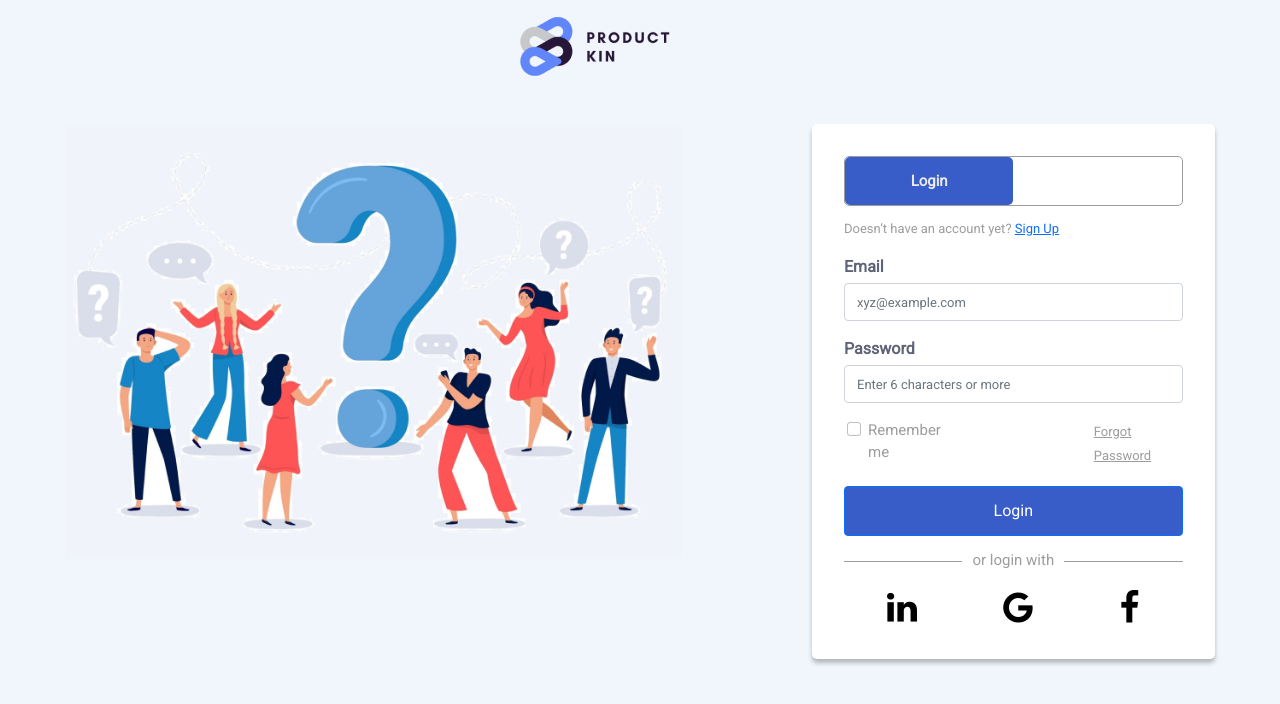
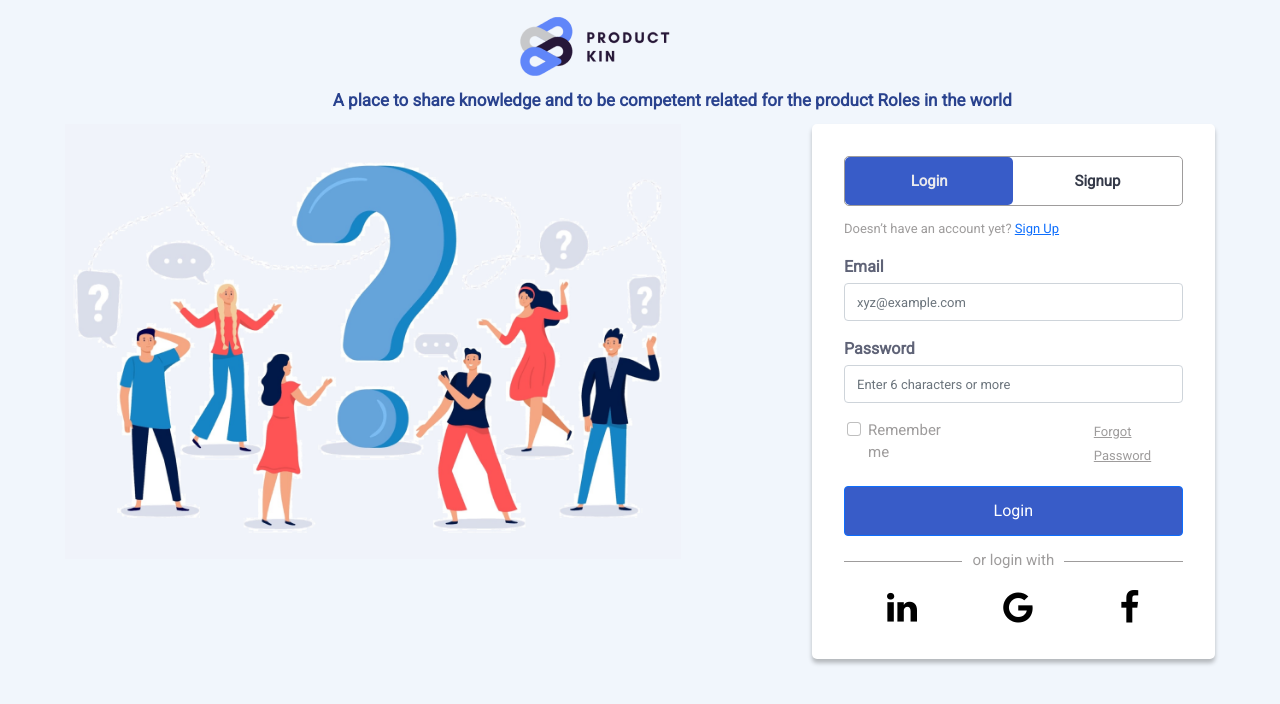
Before and after one commit to pswaldia/product-kin, a React (Create React App) app: page / in a window 1280 px wide. Shown: the top 704 px of the page. Built offline with nearby package versions, Linux system fonts and the light colour scheme.

Commit message:
updated toggle button

```diff
--- a/src/components/authentiication/Authentication.jsx
+++ b/src/components/authentiication/Authentication.jsx
@@ -1,14 +1,18 @@
 import React from 'react'
 import logo from '../../resources/logo.png'
 import Illustration from '../../resources/Illustration.png'
+
 export default function Authentication() {
+    const [checked, setChecked] = React.useState(true);
     return (
         <>
+
             <div className="container-fluid">
 
                 <div className="img mt-3">
                     <img src={logo} alt=""/>
                 </div>
+                <p id="banner">A place to share knowledge and to be competent related for the product Roles in the world</p>
 
                 <div className="row justify-content-around mt-5">
 
@@ -18,9 +22,14 @@ export default function Authentication() {
 
                     <div className="col-4 form-main">
                         <form>
-                        <input type="checkbox" className="btn-main "  />
-                        <div className="login">
-                            <p>Doesn’t have an account yet? <a href="">Sign Up</a></p>
+
+                        <input type="checkbox" className="btn-main checked={checked}"  />
+
+
+
+                       <div className="login">
+                            <p>Doesn’t have an account yet? <a href="onClick={() => {setChecked(old => !old)}}" >Sign Up</a></p>
+
                             <div className="form-group mt-3">
                                 <label htmlFor="exampleInputEmail1">Email</label>
                                 <input type="email" className="form-control" id="exampleInputEmail1"  placeholder="xyz@example.com"/>
@@ -40,7 +49,7 @@ export default function Authentication() {
                                     </div>
                                 </div>
                             </div>
-                            <button type="submit" className="btn btn-primary mt-3" id="login-2">Login</button>
+                            <button type="submit"  onClick="/login" formMethod="Post" className="btn btn-primary mt-3" id="login-2">Login</button>
                             <h6 className="mt-4"><span>or login with</span></h6>
 
                             <div className="d-flex justify-content-around icons-btn">
@@ -56,23 +65,26 @@ export default function Authentication() {
 
                             </div>
                          </div>
+
+
+
                          <div className="signup">
 
 
                        <div className="form-group mt-3">
-                                <label htmlFor="name">Name *</label>
+                                <label htmlFor="name">Name <em>*</em></label>
                                 <input type="text" className="form-control" id="exampleInputEmail1"  placeholder="John Bid" />
                             </div>
                             <div className="form-group mt-3">
-                                <label htmlFor="exampleInputEmail1">Email *</label>
+                                <label htmlFor="exampleInputEmail1">Email <em>*</em></label>
                                 <input type="email" className="form-control" id="exampleInputEmail1"  placeholder="xyz@example.com" />
                             </div>
                             <div className="form-group mt-3">
-                                <label htmlFor="exampleInputPassword1">Password *</label>
+                                <label htmlFor="exampleInputPassword1">Password <em>*</em></label>
                                 <input type="password" className="form-control" id="exampleInputPassword1"  placeholder="Enter 6 characters or more" />
                             </div>
                             <div className="form-group mt-3">
-                                <label htmlFor="exampleInputPassword1">Confirm Password *</label>
+                                <label htmlFor="exampleInputPassword1">Confirm Password <em>*</em></label>
                                 <input type="password" className="form-control" id="exampleInputPassword1"  placeholder="Enter 6 characters or more"/>
                             </div>
                             <div className="form-check mt-3">
@@ -84,10 +96,11 @@ export default function Authentication() {
 
                                 </div>
                             </div>
-                            <button type="submit" className="btn btn-primary mt-3" id="login-2">Signup</button>
+                            <button type="submit" onclick="/signup" formMethod="Post" className="btn btn-primary mt-3" id="login-2">Signup</button>
 
 
                        </div>
+
                         </form>
                     </div>
 
--- a/src/components/authentiication/authentication.css
+++ b/src/components/authentiication/authentication.css
@@ -6,12 +6,31 @@ body {
     background-color: rgba(238, 245, 252, 0.82);
 }
 
+em {
+    color: red;
+}
+
 
 /* logo styles */
 
 .container-fluid .img {
     width: 245px;
     margin: auto;
+}
+
+
+/* banner style */
+
+#banner {
+    position: absolute;
+    left: 26%;
+    top: 11%;
+    font-family: Roboto;
+    font-style: normal;
+    font-weight: bold;
+    font-size: 17px;
+    line-height: 150%;
+    color: #29428E;
 }
 
 
@@ -38,8 +57,23 @@ body {
     position: relative;
 }
 
+.toggleSwitch {
+    display: inline-block;
+    height: 50px;
+    position: relative;
+    padding: 0;
+    width: 100%;
+}
+
+.toggleSwitch>span {
+    position: relative;
+    left: 0;
+    width: 100%;
+    margin: 0;
+    text-align: center;
+}
+
 .btn-main {
-    content: "login";
     -webkit-appearance: none;
     border: 1px solid #9E9C9C;
     width: 100%;
@@ -47,6 +81,24 @@ body {
     top: 0;
     border-radius: 5px;
     position: relative;
+}
+
+.btn-main::after {
+    content: "Signup";
+    font-family: Roboto;
+    font-style: normal;
+    font-weight: bolder;
+    font-size: 15px;
+    color: #343948;
+    ;
+    place-items: center;
+    display: grid;
+    top: 0;
+    left: 50%;
+    width: 50%;
+    height: 100%;
+    position: absolute;
+    transition: 0.5s;
 }
 
 .btn-main::before {
@@ -65,6 +117,12 @@ body {
     color: #EAEAEC;
     place-items: center;
     display: grid;
+    transition: 0.5s;
+}
+
+.btn-main:checked::after {
+    content: "Login";
+    left: 0;
     transition: 0.5s;
 }
 
@@ -91,7 +149,6 @@ body {
 
 form {
     font-family: 'Inter', sans-serif;
-    ;
     padding: 32px;
     background-color: #fff;
     height: 535px;
```
